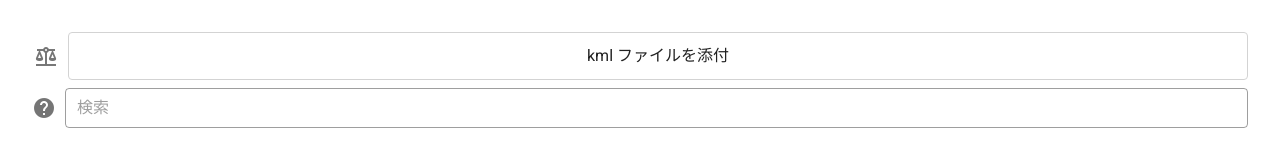
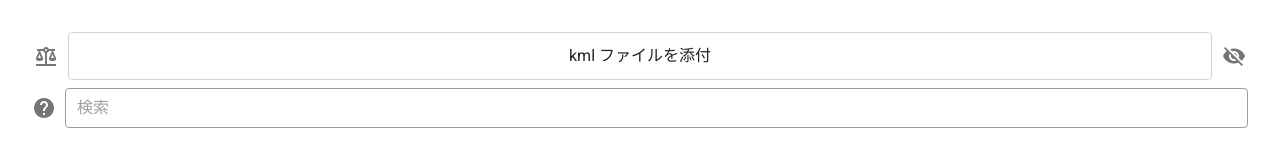
Before and after one commit to 482F/kml-viewer, a Vue app: page / in a window 1280 px wide. Shown: the top 156 px of the page. Built offline with nearby package versions, Linux system fonts and the light colour scheme; what 482-vue-utils would draw is missing.

Commit message:
全体のスクリーンショットを撮る用に全てを表示するボタンを追加

```diff
--- a/src/components/atoms/a-icon-button.vue
+++ b/src/components/atoms/a-icon-button.vue
@@ -2,7 +2,13 @@
   <span>
     <v-tooltip bottom :disabled="!tooltip">
       <template v-slot:activator="{ on, attrs }">
-        <a-button v-on="on" v-bind="attrs" icon :outlined="false">
+        <a-button
+          v-on="on"
+          v-bind="attrs"
+          icon
+          :outlined="false"
+          @click="$emit('click')"
+        >
           <a-icon :icon="icon" />
         </a-button>
       </template>
--- a/src/components/kml-list-item.vue
+++ b/src/components/kml-list-item.vue
@@ -1,7 +1,7 @@
 <template>
   <div tabindex="-1" class="kml-list-item" v-intersect="onIntersect">
     <v-list-item
-      v-if="isIntersect"
+      v-if="isIntersect || visibleAll"
       tabindex=""
       :style="{ '--image-height': imageHeight + 'px' }"
     >
@@ -60,6 +60,10 @@ export default {
       type: Array,
       default: () => [],
     },
+    visibleAll: {
+      type: Boolean,
+      default: false,
+    },
   },
   computed: {
     imageHeight: () => imageHeight,
--- a/src/components/kml-viewer.vue
+++ b/src/components/kml-viewer.vue
@@ -16,6 +16,7 @@
         :columns="columns"
         :datum="row"
         :image-srcs="createImageSrcs(row.description)"
+        :visible-all="visibleAll"
       />
     </v-list>
   </div>
@@ -56,12 +57,16 @@ export default {
       type: Function,
       default: () => true,
     },
+    visibleAll: {
+      type: Boolean,
+      default: false,
+    },
   },
   methods: {
     createImageSrcs(content) {
-      return [...(content || '').matchAll(/https?:\/\/[^\s:]+(jpe?g|png)/g)].map(
-        (m) => m[0]
-      )
+      return [
+        ...(content || '').matchAll(/https?:\/\/[^\s:]+(jpe?g|png)/g),
+      ].map((m) => m[0])
     },
     async parseKml(rawKml) {
       this.processing = true
--- a/src/components/main.vue
+++ b/src/components/main.vue
@@ -1,5 +1,5 @@
 <template>
-  <div class="f-main">
+  <div class="f-main" :style="{ '--height': visibleAll ? 'none' : '100vh' }">
     <div class="buttons">
       <a class="version-icon" :href="version.other.link">
         <a-icon-button class="icon current" :icon="version.current.icon" />
@@ -29,6 +29,18 @@
           <div>xlsx をダウンロード</div>
         </button>
       </template>
+      <a-icon-button
+        v-if="visibleAll"
+        class="icon"
+        icon="mdi-eye"
+        @click="() => (visibleAll = false)"
+      />
+      <a-icon-button
+        v-else
+        class="icon"
+        icon="mdi-eye-off"
+        @click="() => (visibleAll = true)"
+      />
     </div>
     <search
       class="search"
@@ -40,6 +52,7 @@
       class="kml-viewer"
       :raw-kml="rawKml"
       :searcher="searcher"
+      :visible-all="visibleAll"
       @column-drag-start="draggingColumn = $event"
       @column-drag-end="draggingColumn = undefined"
     />
@@ -68,6 +81,7 @@ export default {
       fileName: '',
       draggingColumn: undefined,
       searcher: () => true,
+      visibleAll: false,
     }
   },
   computed: {
@@ -135,7 +149,7 @@ export default {
 .f-main {
   padding: 2rem;
   width: 100vw;
-  height: 100vh;
+  height: var(--height);
   display: flex;
   flex-direction: column;
   gap: 0.5rem;
```
